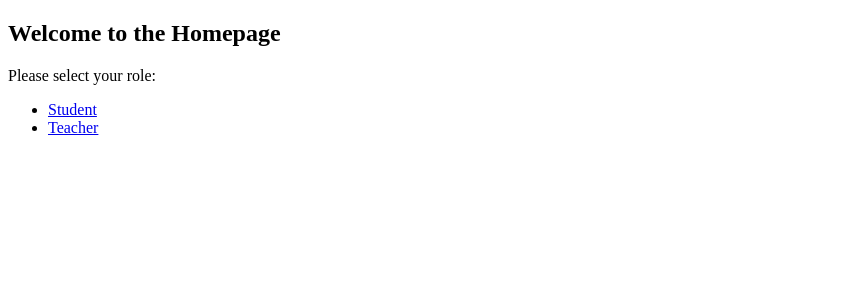
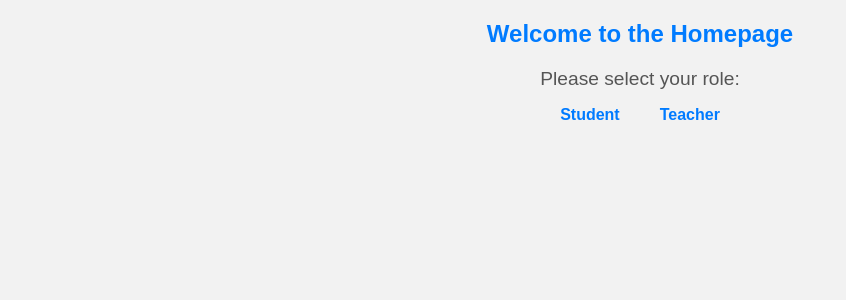
Before and after one commit to 369Rohini/Student-Teacher, a Django app: page / in a window 1280 px wide. Shown: the top 300 px of the page, without its empty margins (0-846 px from the left). Run offline with Django 3.2, Linux system fonts and the light colour scheme.

Commit message:
Update homepage.html

```diff
--- a/project/templates/homepage.html
+++ b/project/templates/homepage.html
@@ -2,6 +2,48 @@
 <html>
 <head>
     <title>Homepage</title>
+    <style>
+        /* Internal CSS styles go here */
+        body {
+            font-family: Arial, sans-serif;
+            background-color: #f2f2f2;
+            margin: 20px;
+            text-align: center;
+        }
+
+        h2 {
+            color: #007bff;
+            margin-bottom: 20px;
+        }
+
+        p {
+            color: #555;
+            font-size: 1.2rem;
+            margin-bottom: 10px;
+        }
+
+        ul {
+            list-style: none;
+            padding: 0;
+            display: flex;
+            justify-content: center;
+        }
+
+        li {
+            margin: 0 20px;
+        }
+
+        a {
+            text-decoration: none;
+            color: #007bff;
+            font-weight: bold;
+            transition: color 0.2s ease;
+        }
+
+        a:hover {
+            color: #0056b3;
+        }
+    </style>
 </head>
 <body>
     <h2>Welcome to the Homepage</h2>
```
